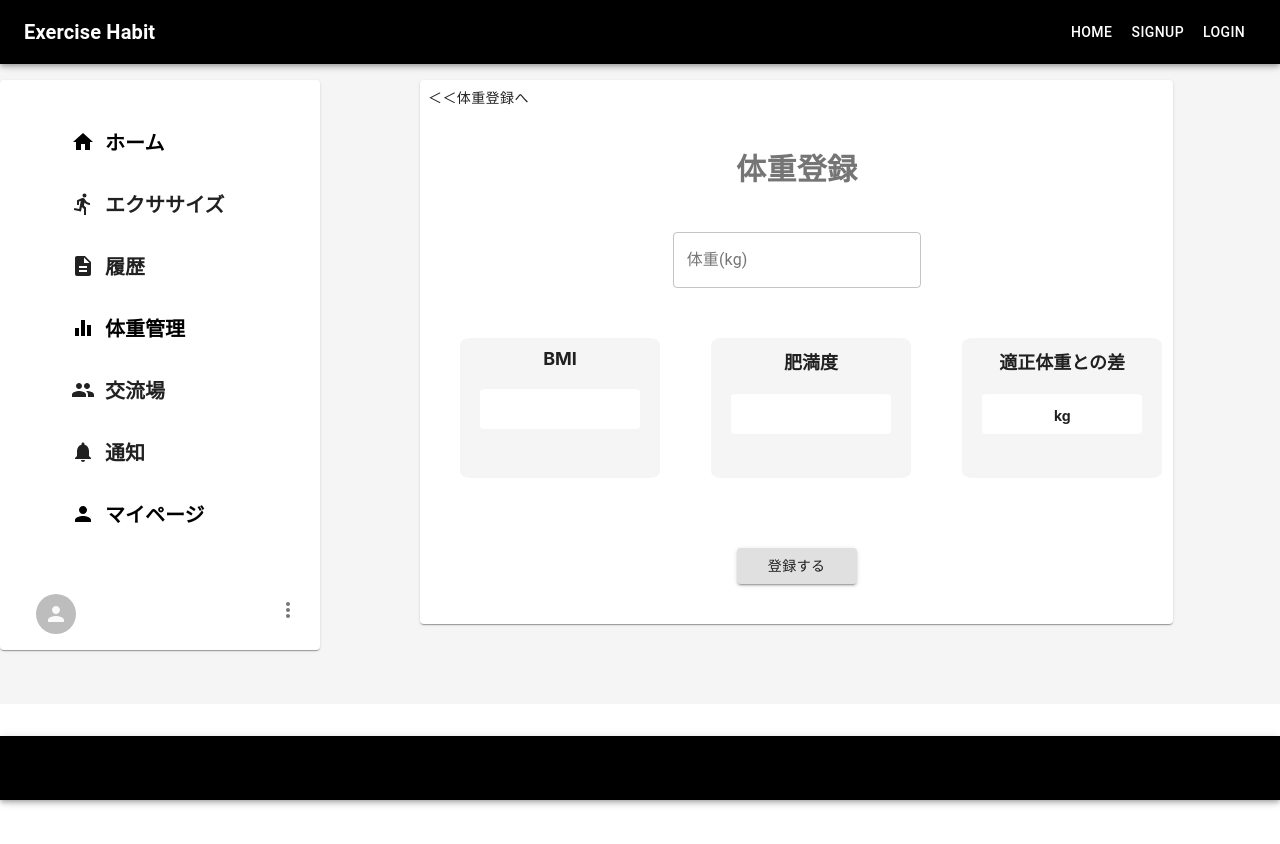
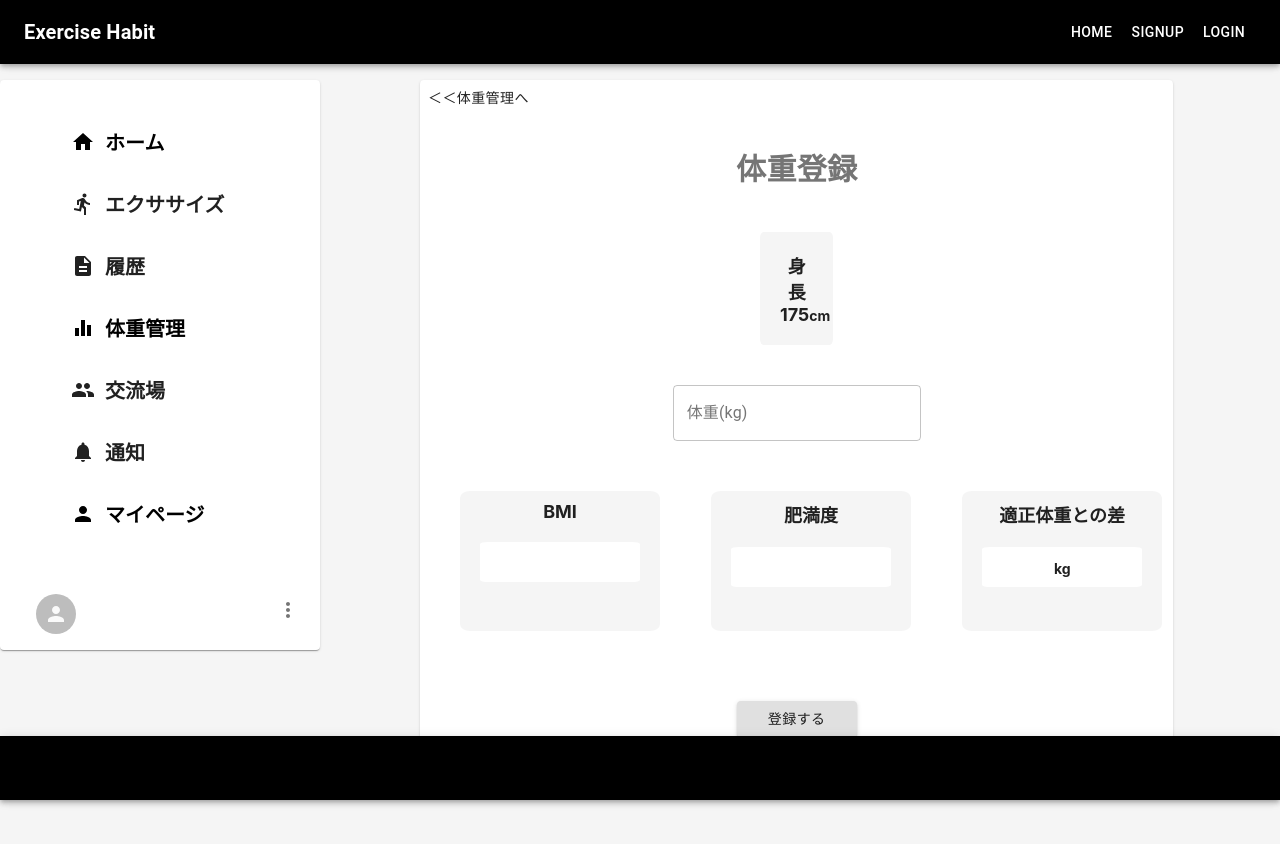
Before and after one commit to hideki1104/exercise_habit_front, a React (Create React App) app: page /weight_management/new in a window 1280 px wide. Shown: the top 844 px of the page. Before the commit the page ends 800 px from the top, so only its background shows below. Built offline with nearby package versions, Linux system fonts and the light colour scheme.

Commit message:
体重登録画面に身長の項目を追加

```diff
--- a/src/Components/Api/ConnectApi.tsx
+++ b/src/Components/Api/ConnectApi.tsx
@@ -44,9 +44,9 @@ export const connectPost = async (url:string, params: object):Promise<connectPos
         {headers: {
           'Content-Type': 'application/json',
           'Accept': 'application/json',
-          'access-token': headerData["access-token"],
-          'client': headerData["client"],
-          'uid': headerData["uid"],
+          'access-token': headerData['access-token'] != null ? headerData["access-token"] : '',
+          'client': headerData["client"] != null ? headerData["client"] : '',
+          'uid': headerData["uid"] != null ? headerData["uid"] : '',
         }}
       );
       console.log('通信成功', response);
--- a/src/Components/Weight/WeightRegistration.tsx
+++ b/src/Components/Weight/WeightRegistration.tsx
@@ -1,6 +1,7 @@
 import React, { useState, useEffect } from 'react';
 import { Link } from 'react-router-dom';
 import { useForm, SubmitHandler } from "react-hook-form";
+import { useHistory } from 'react-router-dom';
 import { makeStyles, Theme, createStyles } from '@material-ui/core/styles';
 import Grid from '@material-ui/core/Grid';
 import Card from '@material-ui/core/Card';
@@ -68,6 +69,16 @@ const useStyles = makeStyles((theme: Theme) =>
       width: 120,
       marginTop: 40,
       marginBottom: 40,
+    },
+    heightField: {
+      fontSize: 18,
+      marginBottom: 40,
+      marginLeft: 340,
+      marginRight: 340,
+      padding: 20,
+      fontWeight: 'bold',
+      backgroundColor: '#F5F5F5',
+      borderRadius: '5%',
     }
   }),
 );
@@ -77,6 +88,7 @@ interface WeighRegistrationProps {
 
 export const WeightRegistration: React.FC<WeighRegistrationProps> = () => {
   const classes = useStyles();
+  const history = useHistory();
   const userDataText: any = localStorage.getItem("userData");
   const userData: any = JSON.parse(userDataText);
   const [bmi, setBmi] = useState<number|null>(null);
@@ -89,6 +101,7 @@ export const WeightRegistration: React.FC<WeighRegistrationProps> = () => {
 
   const connectCreateOrUpdateWeight = async (requestData: WeightData) => {
       await connectPost(`http://localhost:3000/weights`, requestData);
+      history.push('/weight_management');
   }
 
   const { register, handleSubmit, formState: { errors }, reset } = useForm();
@@ -151,10 +164,11 @@ export const WeightRegistration: React.FC<WeighRegistrationProps> = () => {
       <Grid item xs={8}>
         <Card className={classes.root}>
           <div className={classes.weightManagementButton}>
-            <Link to='/weight_management'><Button>{'＜＜'}体重登録へ</Button></Link>
+            <Link to='/weight_management'><Button>{'＜＜'}体重管理へ</Button></Link>
           </div>
           <Typography className={classes.title} color="textSecondary" gutterBottom>体重登録</Typography>
           <form onSubmit={handleSubmit(handleOnSubmit)}>
+            <div className={classes.heightField}>身長 175<span className={classes.unit}>cm</span></div>
             <TextField id="height" label="体重(kg)" variant="outlined" type="text" {...register("weight", { required: true,
             pattern: {
               value: /[0-9]/,
```
